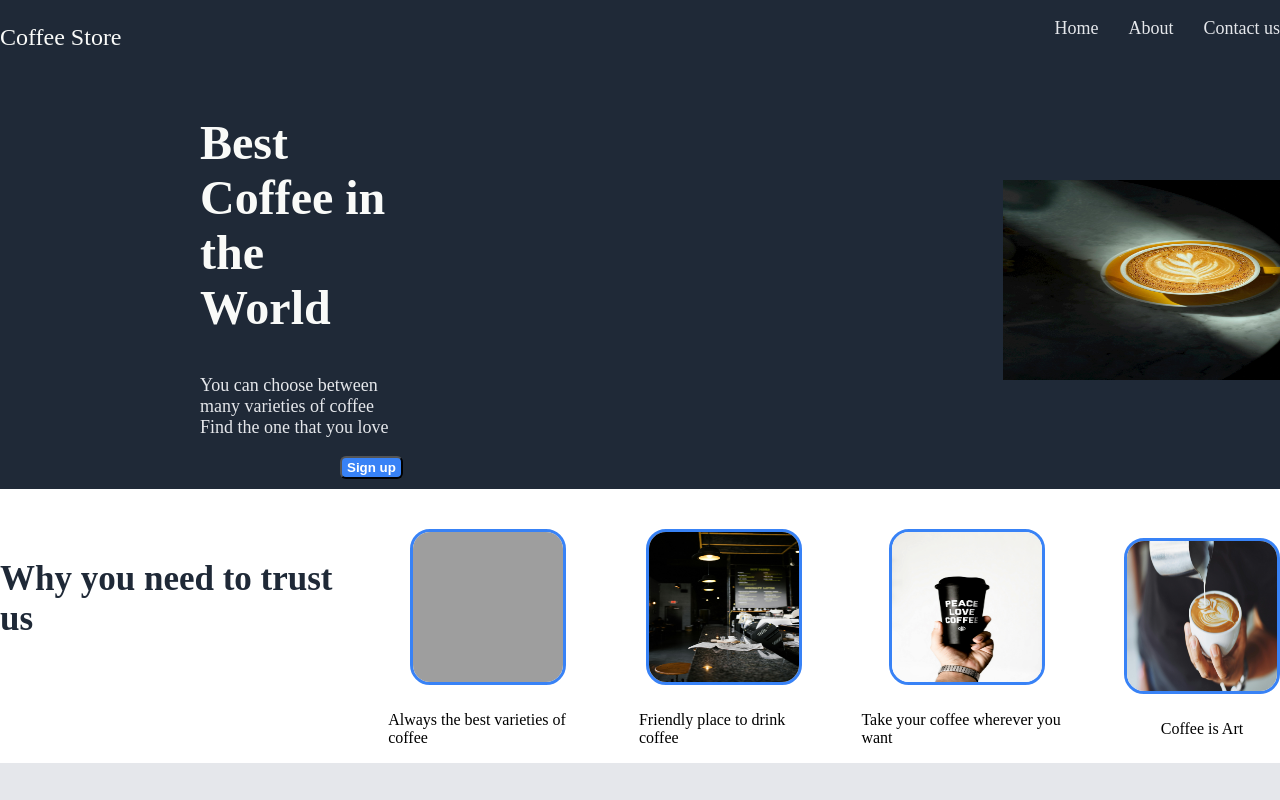
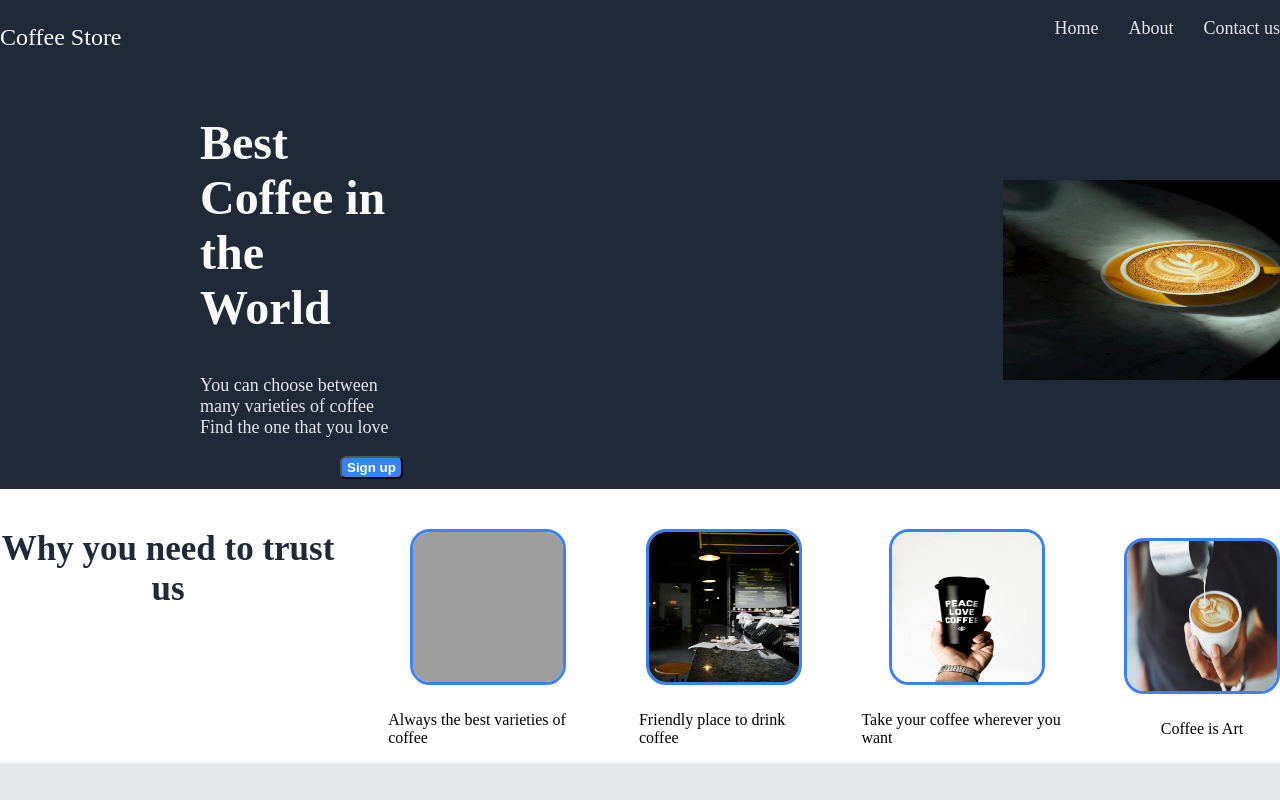
Before and after one commit to DimitrisAthanasiou/Landing-Page, a plain HTML site: page index.html in a window 1280 px wide. Shown: the top 800 px of the page. Drawn offline with Linux system fonts and the light colour scheme; grey boxes are pictures that could not be loaded.

Commit message:
adding text-align

```diff
--- a/style.css
+++ b/style.css
@@ -64,7 +64,9 @@ button {
     font-size: 35px;
     font-weight: 700;
     color: #1F2937;
-    margin-top: 30px;
+    font-weight: 700;
+    color: #1F2937;
+    text-align: center;
 }
 .quote {
     background-color: #E5E7EB;
```
